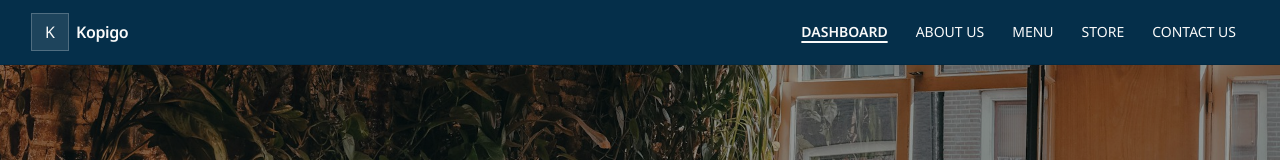
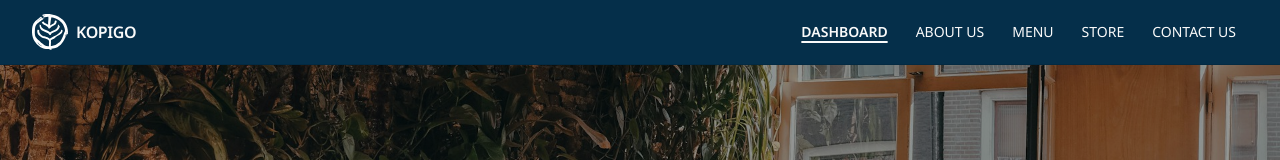
Before and after one commit to YasserAkmal/kopigo, a Next.js app: page / in a window 1280 px wide. Shown: the top 160 px of the page. Built offline with nearby package versions, Linux system fonts and the light colour scheme.

Commit message:
update logo

```diff
--- a/src/app/components/Navbar.tsx
+++ b/src/app/components/Navbar.tsx
@@ -1,6 +1,7 @@
 "use client";
 
 import Link from "next/link";
+import Image from "next/image";
 import { usePathname } from "next/navigation";
 import { useState, useEffect } from "react";
 import { Menu as MenuIcon, X } from "lucide-react";
@@ -33,12 +34,21 @@ export default function Navbar() {
     <header className="sticky top-0 z-50 border-b border-black/10 bg-sky-950 text-zinc-50">
       <nav className="mx-auto max-w-10xl px-4 sm:px-6 lg:px-8">
         <div className="flex h-16 items-center justify-between">
-          <Link href="/" className="flex items-center gap-2 min-w-0">
-            <span className="inline-flex h-9 w-9 items-center justify-center bg-white/10 ring-1 ring-white/30">
-              K
+          <Link
+            href="/"
+            className="flex items-center gap-2 min-w-0 hover:opacity-80 transition-opacity"
+          >
+            <span className="inline-flex h-9 w-9 items-center justify-center">
+              <Image
+                src="/LOGO-KOPIGO.svg"
+                alt="Kopigo"
+                width={36}
+                height={36}
+                className=""
+              />
             </span>
-            <span className="truncate text-base font-semibold tracking-tight">
-              Kopigo
+            <span className="font-sans truncate text-base font-semibold tracking-tight">
+              KOPIGO
             </span>
           </Link>
           <div className="hidden md:flex items-center gap-1">
```
Also changed, not shown: public/LOGO-KOPIGO.svg (added).
